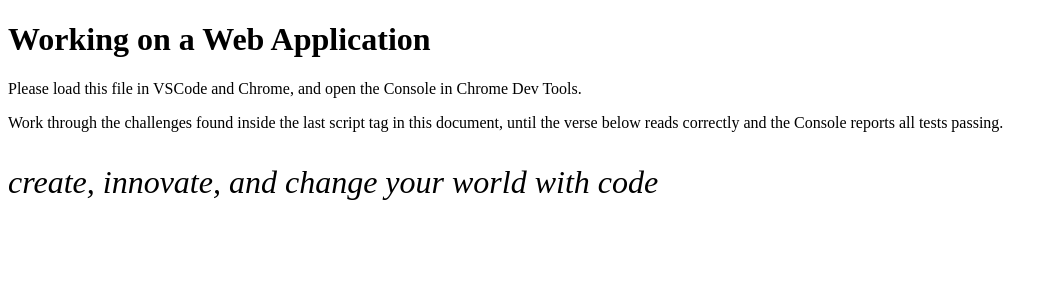
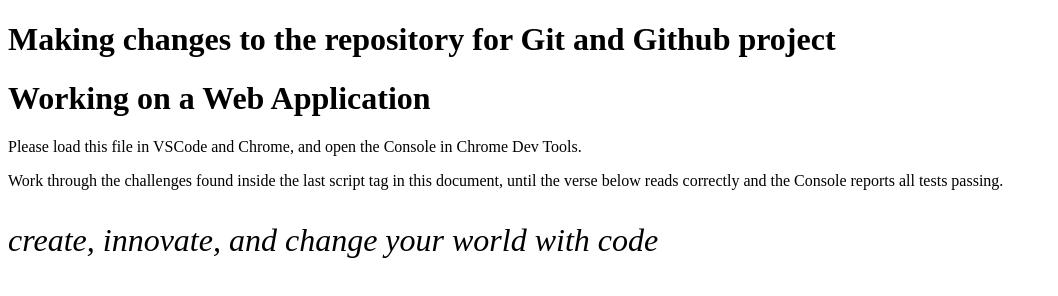
Before and after one commit to DanielGorney/Module-1-Project---Git-and-Github, a plain HTML site: page index.html in a window 1280 px wide. Shown: the whole page, without its empty margins (0-1058 px from the left). Drawn offline with nearby package versions, Linux system fonts and the light colour scheme.

Commit message:
Making changes for Git and Github Project

```diff
--- a/index.html
+++ b/index.html
@@ -13,6 +13,7 @@
 </head>
 
 <body>
+  <h1>Making changes to the repository for Git and Github project</h1>
   <h1>Working on a Web Application</h1>
   <p>Please load this file in VSCode and Chrome, and open the Console in Chrome Dev Tools.</p>
   <p>Work through the challenges found inside the last script tag in this document,
```
